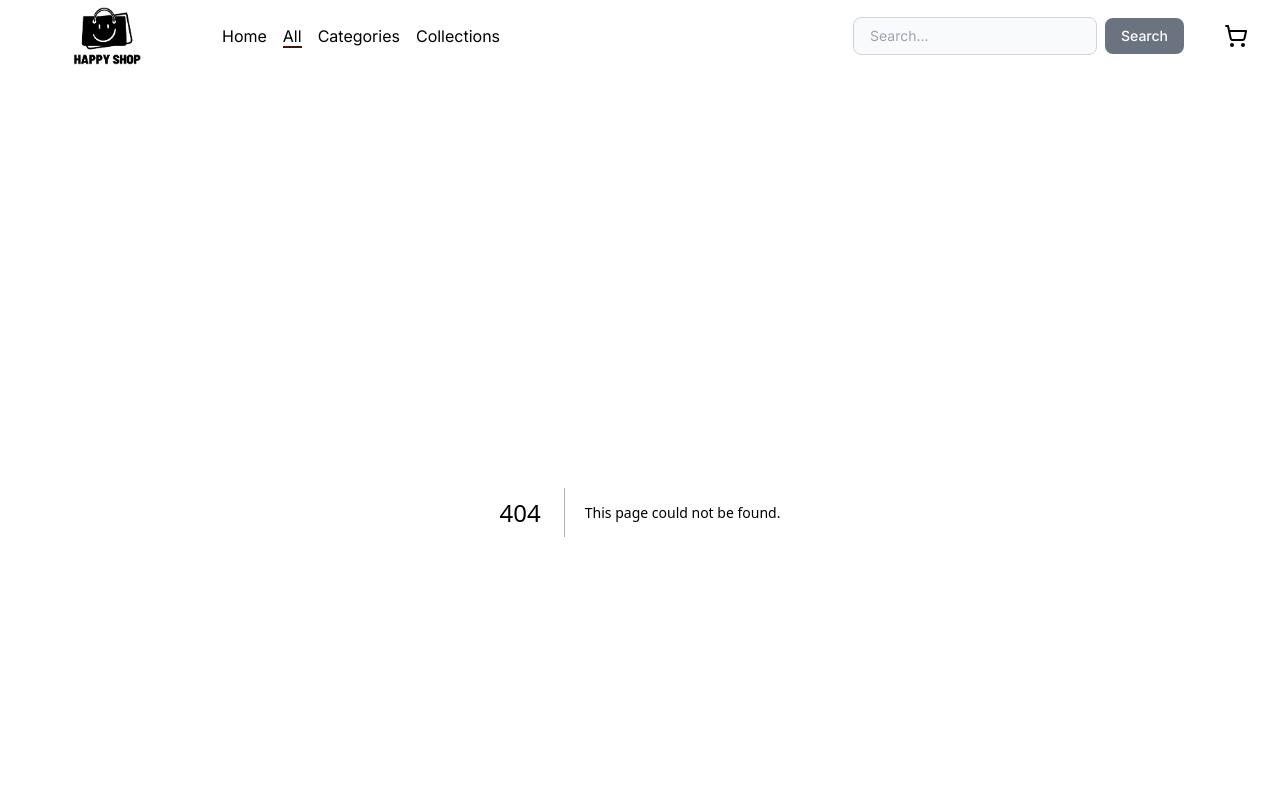
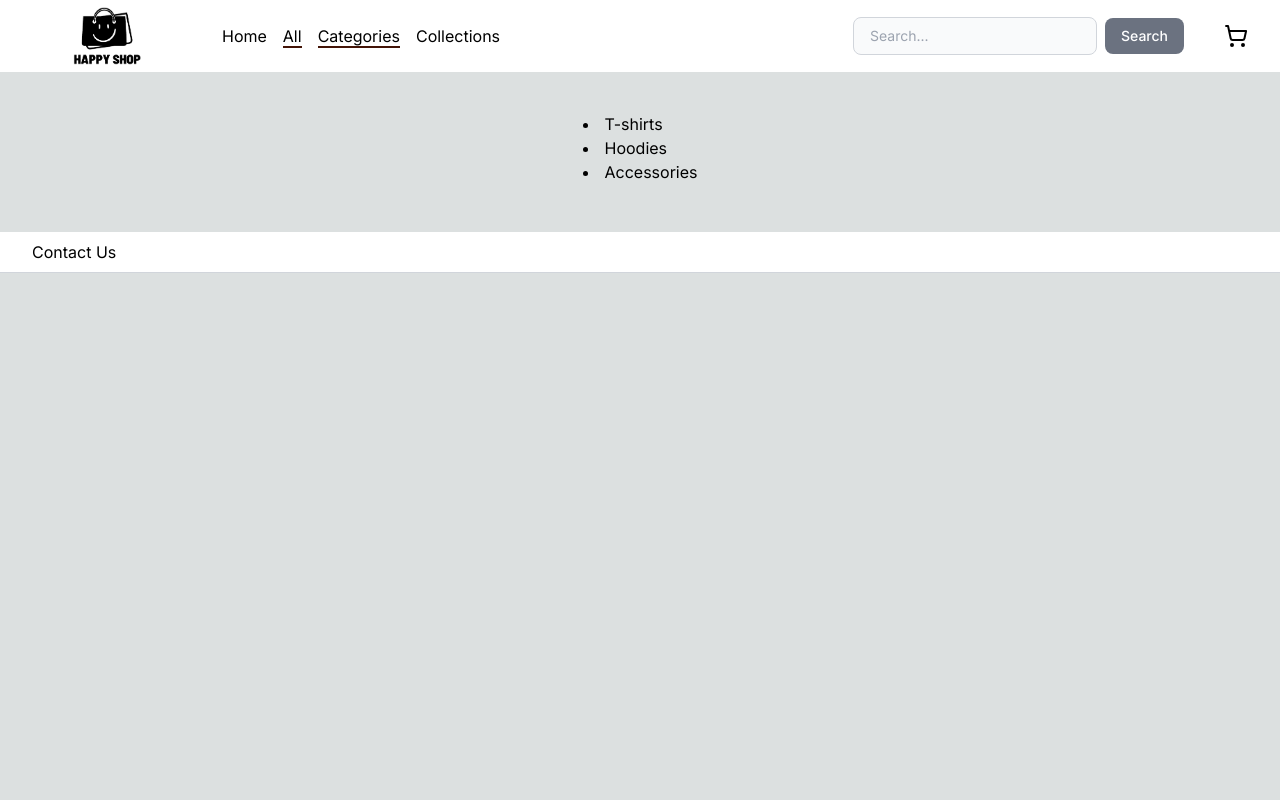
Before and after one commit to axseinga/next13masters, a Next.js app: page /categories in a window 1280 px wide. Before the commit this address had no page. Shown: the top 800 px of the page. Built offline with nearby package versions, Linux system fonts and the light colour scheme.

Commit message:
chore: test attempt 3

```diff
--- a/src/app/products/categories/[category]/[pageId]/page.tsx
+++ b/src/app/categories/[category]/[pageId]/page.tsx
@@ -18,6 +18,7 @@ export default async function ProductsByCategory({
 
 	return (
 		<main>
+			<h2>{params.category}</h2>
 			<ProductsList products={products} />
 			<Pagination category={params.category} pagesCount={products.length / PRODUCTS_PER_PAGE} />
 		</main>
--- a/src/app/products/collections/page.tsx
+++ b/src/app/categories/page.tsx
@@ -1,11 +1,11 @@
 import { ActiveLink } from "@/components/atoms/active-link";
 
-export default function Collections() {
+export default function Categories() {
 
     const links = [
-		{ label: "Summer Vibes", href: "/products/collections/summer-vibes/1" },
-		{ label: "New Arrivals", href: "/products/collections/new-arrivals/1" },
-		{ label: "Elegant Extras", href: "/products/collections/elegant-extras/1" },
+		{ label: "T-shirts", href: "/categories/t-shirts/1" },
+		{ label: "Hoodies", href: "/categories/hoodies/1" },
+		{ label: "Accessories", href: "/categories/accessories/1" },
 	] as const;
 	return (
 		<main>
--- a/src/app/products/collections/[collection]/[pageId]/page.tsx
+++ b/src/app/collections/[collection]/[pageId]/page.tsx
@@ -18,6 +18,7 @@ export default async function ProductsByCollection({
 
 	return (
 		<main>
+			<h2>{params.collection}</h2>
 			<ProductsList products={products} />
 			<Pagination category={params.collection} pagesCount={products.length / PRODUCTS_PER_PAGE} />
 		</main>
--- a/src/app/products/categories/page.tsx
+++ b/src/app/collections/page.tsx
@@ -1,11 +1,11 @@
 import { ActiveLink } from "@/components/atoms/active-link";
 
-export default function Categories() {
+export default function Collections() {
 
     const links = [
-		{ label: "T-shirts", href: "/products/categories/t-shirts/1" },
-		{ label: "Hoodies", href: "/products/categories/hoodies/1" },
-		{ label: "Accessories", href: "/products/categories/accessories/1" },
+		{ label: "Summer Vibes", href: "/collections/summer-vibes/1" },
+		{ label: "New Arrivals", href: "/collections/new-arrivals/1" },
+		{ label: "Elegant Extras", href: "/collections/elegant-extras/1" },
 	] as const;
 	return (
 		<main>
--- a/src/components/molecules/pagination.tsx
+++ b/src/components/molecules/pagination.tsx
@@ -10,14 +10,13 @@ export const Pagination = async ({
 	const min = pagesCount < 1 ? 1 : pagesCount;
 	const pages = Array.from({ length: min }, (_, i) => i + 1);
 
-	console.log(pagesCount);
 	return (
 		<div className="flex items-center justify-between border-t border-gray-200 bg-white px-4 sm:px-0">
 			<ul className="hidden w-full justify-center md:-mt-px md:flex" aria-label="pagination">
 				{pages?.map((item, index) => (
 					<li key={index}>
 						<ActiveLink
-							href={category ? `/products/categories/${category}/${index + 1}` : `/products/${index + 1}`}
+							href={category ? `/categories/${category}/${index + 1}` : `/products/${index + 1}`}
 							className="inline-flex items-center border-t-2 border-transparent px-4 py-4 text-sm font-medium text-gray-500 hover:border-gray-300 hover:text-gray-700"
 							activeClassName="bg-slate-600 text-white"
 							exact
--- a/src/components/organisms/nav.tsx
+++ b/src/components/organisms/nav.tsx
@@ -7,8 +7,8 @@ export const Nav = () => {
 	const navLinks = [
 		{ label: "Home", href: "/" },
 		{ label: "All", href: "/products/1" },
-		{ label: "Categories", href: "/products/categories" },
-		{ label: "Collections", href: "/products/collections" },
+		{ label: "Categories", href: "/categories" },
+		{ label: "Collections", href: "/collections" },
 	] as const;
 
 	return (
```
